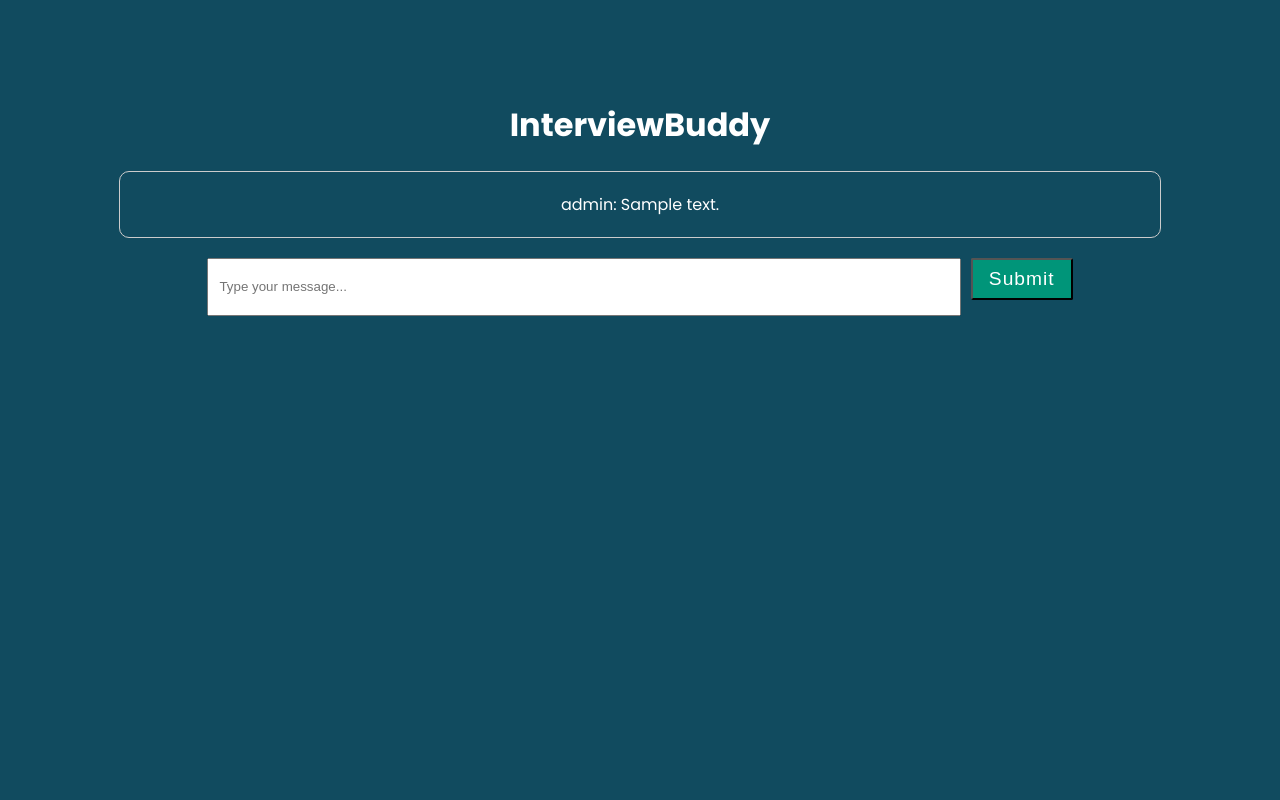
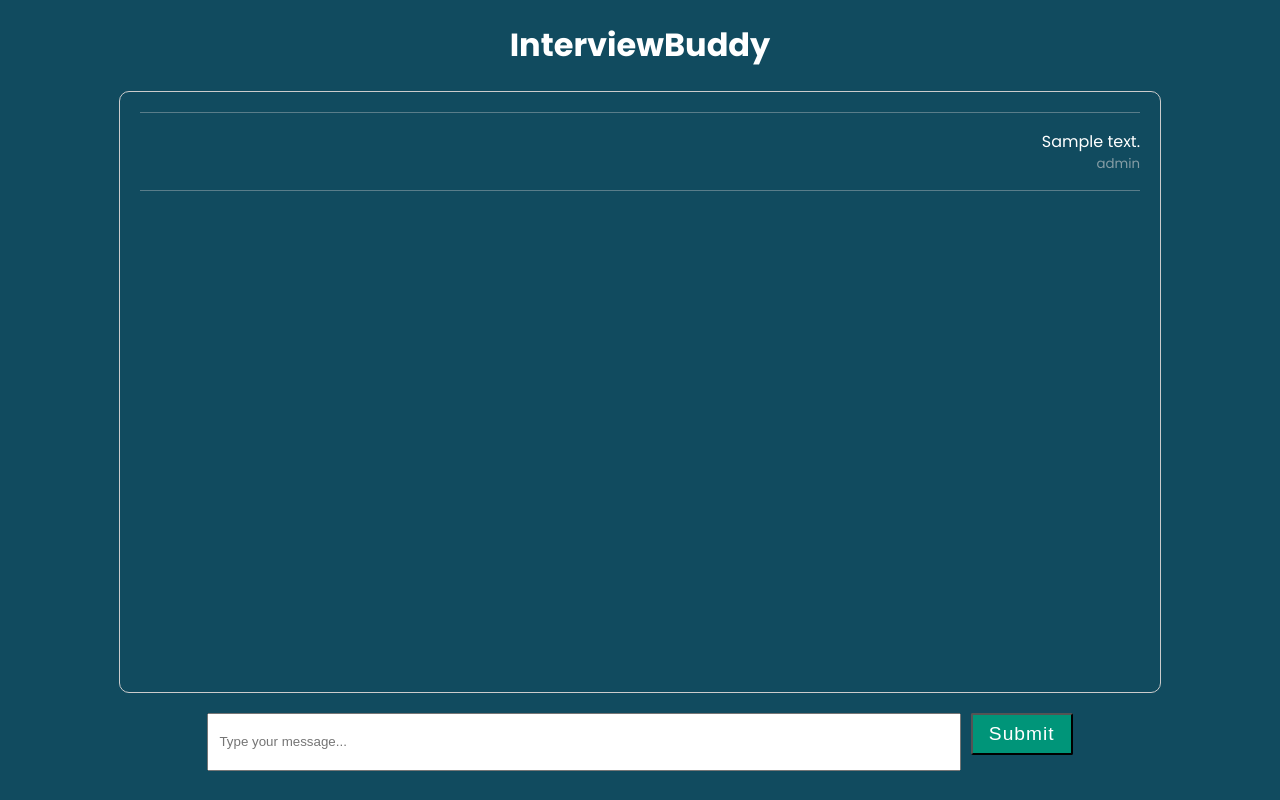
Before and after one commit to mpityo/cen3031-prj, a Django app: page /chat/ in a window 1280 px wide. Run offline with Django 4.2, Linux system fonts and the light colour scheme; tables that the repository leaves empty hold one stand-in row (values such as "Sample post"); a database or web service that is not in the repository returns one stand-in record (values such as "Sample title").

Commit message:
final chat css

```diff
--- a/interviewbuddy/static/css/chat.css
+++ b/interviewbuddy/static/css/chat.css
@@ -1,10 +1,12 @@
 @import url('https://fonts.googleapis.com/css2?family=Poppins:wght@200;300;400;500;600;700&display=swap');
+html {
+    background: #114B5F;
+}
 body {
     align-items: center;
     justify-content: center;
     height: 100vh;
     margin: 0;
-    background: #114B5F;
     font-family: 'Poppins', sans-serif;
     display: flex;
 }
@@ -12,7 +14,7 @@ body {
 #chatContainer {
     text-align: center;
     color:#fff;
-    height: 80vh;
+    height: 100%;
 
 }
 /* Adjust the chat dimensions */
@@ -20,10 +22,36 @@ body {
     border: 1px solid #ccc;
     padding: 20px;
     width: 1000px;
-    max-height: 1000px;
+    height: inherit;
+    max-height: 70vh;
     overflow-y: auto;
     margin-bottom: 20px;
     border-radius: 10px;
+}
+
+#chat div {
+    width: 100%;
+    border: 1px solid #d3d3d35e;
+    border-left: 0;
+    border-right: 0;
+}
+
+#chat div p {
+    max-width: 60%;
+    margin-bottom: 0;
+}
+
+#chat div:nth-child(odd) {
+    text-align: -webkit-right;
+}
+
+#chat div:nth-child(even) {
+    text-align: left;
+}
+.account {
+    color: #d3d3d399;
+    margin: 0;
+    font-size: smaller;
 }
 
 #chatForm {
--- a/interviewbuddy/templates/chat.html
+++ b/interviewbuddy/templates/chat.html
@@ -14,7 +14,12 @@
     <h1>InterviewBuddy</h1>
         <div id="chat">
             {% for message in chat_list %}
-                {{ message.role }}: {{ message.content|safe }}<br>
+                <div>
+                <p>
+                    <p>{{ message.content|safe }}</p>
+                    <p class="account">{{ message.role }}</p>
+                </p>
+                </div>
             {% endfor %}
         </div>
         <form id="chatForm" method="post">
```
